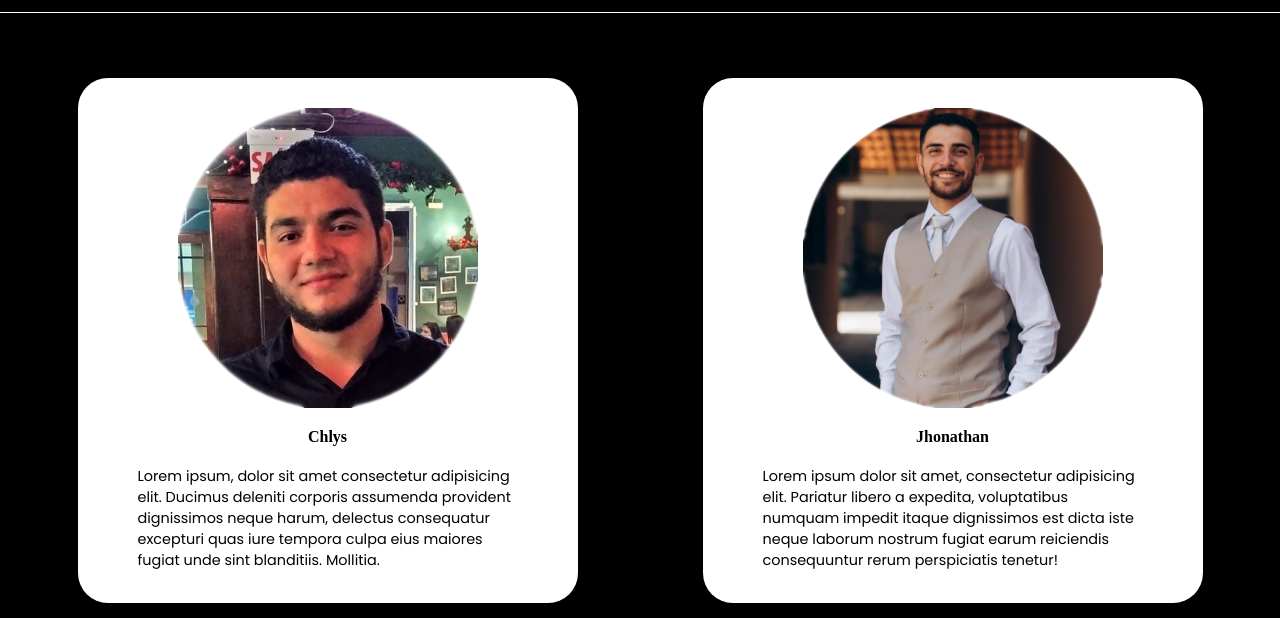
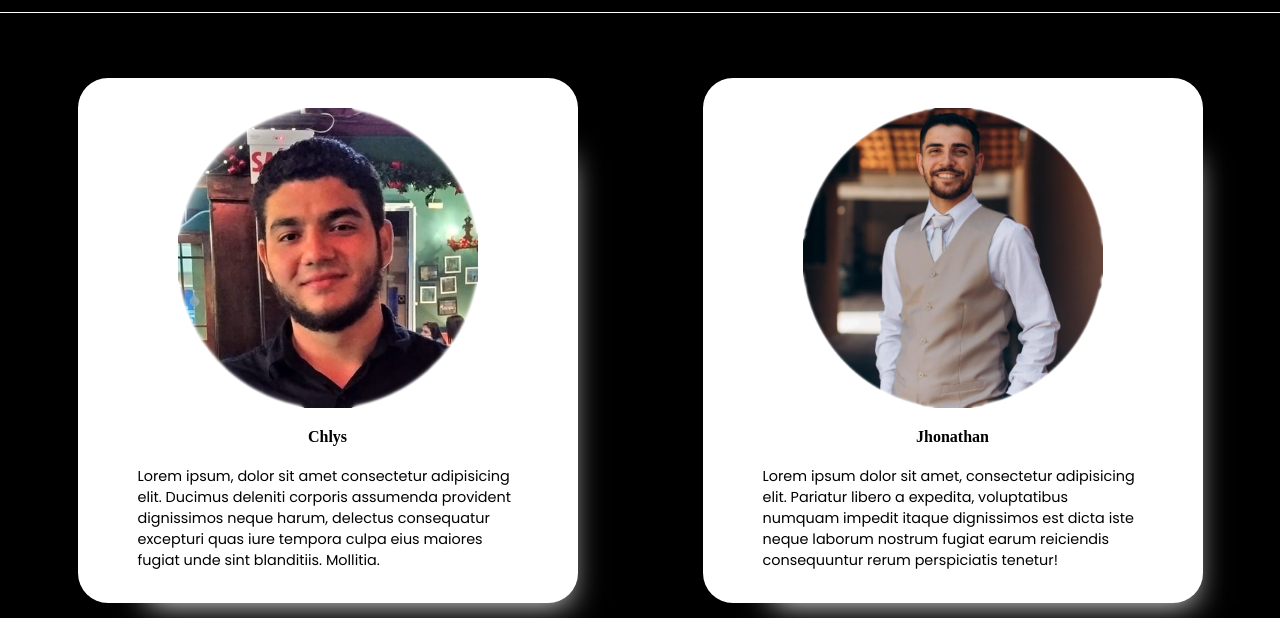
Before and after one commit to Howgs/TTCast, a plain HTML site: page index.html in a window 1280 px wide. Shown: the part 563-1181 px from the top of the page. Drawn offline with Linux system fonts and the light colour scheme.

Commit message:
home-indefinida

```diff
--- a/styles/style.css
+++ b/styles/style.css
@@ -139,6 +139,7 @@ footer {
     margin-top: 50px;
     border-radius: 30px;
     gap: 20px;
+    box-shadow: 30px 40px 30px -40px white;
 }
 
 .apresentacao-imagem {
```
Also changed, not shown: podcasts/index.html (added), styles/podcasts/style.css (added).
